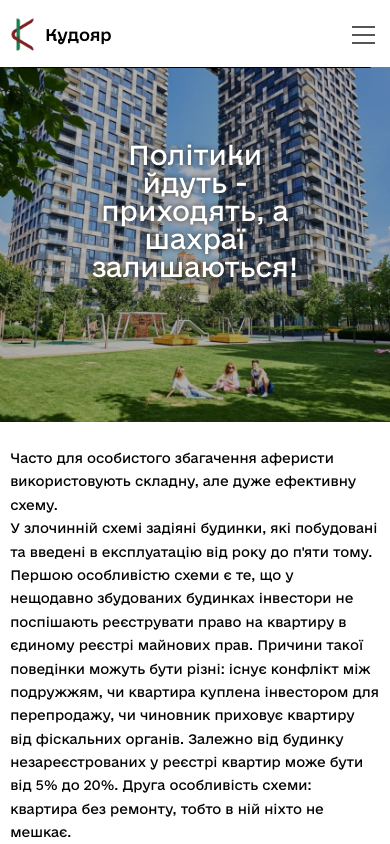
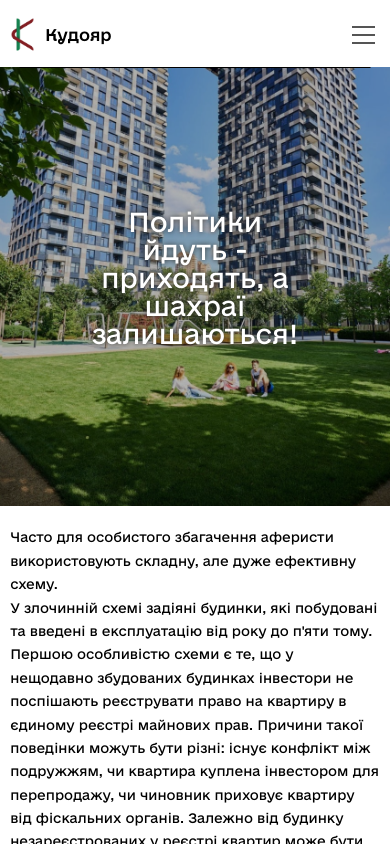
Before and after one commit to Guntyk/kudoyar, a React (Create React App) app: page /articles/1 in a window 390 px wide. Shown: the top 844 px of the page. Built offline with nearby package versions, Linux system fonts and the light colour scheme.

Commit message:
Background Increased

```diff
--- a/src/components/Articles/Article/Article.css
+++ b/src/components/Articles/Article/Article.css
@@ -68,11 +68,17 @@
 }
 
 @media (max-width: 650px) {
+  .article-background {
+    height: 60vh;
+  }
+  .article-detail-title-wrapper {
+    padding-top: 50px;
+    height: 60vh;
+  }
   .article-detail-title.title {
     width: unset;
   }
-
   .article-detail-text {
-    padding: 25px 0;
+    padding: 20px 0;
   }
 }
```
